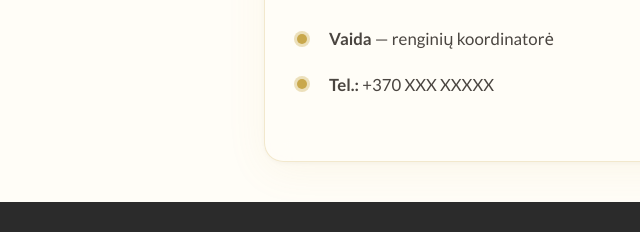
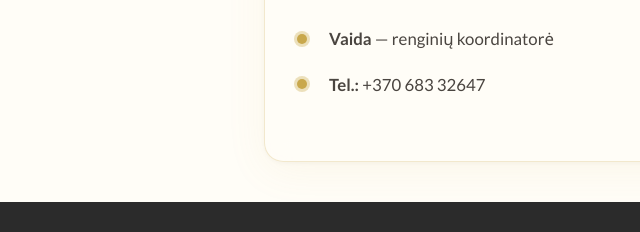
Before and after one commit to Pokis/redesigned-train, a plain HTML site: page index.html in a window 1280 px wide. Shown: the part 3549-3781 px from the top of the page, 0-640 px from the left. Drawn offline with nearby package versions, Linux system fonts and the light colour scheme; a web font is replaced by a local one.

Commit message:
update coordinator phone

```diff
--- a/index.html
+++ b/index.html
@@ -223,7 +223,7 @@
         <ul class="detail-list">
           <li><strong>Vaida</strong> — renginių koordinatorė</li>
           <!-- ✏️ PAKEISKITE TELEFONO NUMERĮ ČIA -->
-          <li><strong>Tel.:</strong> +370 XXX XXXXX</li>
+          <li><strong>Tel.:</strong> +370 683 32647</li>
         </ul>
       </div>
     </div>
```
